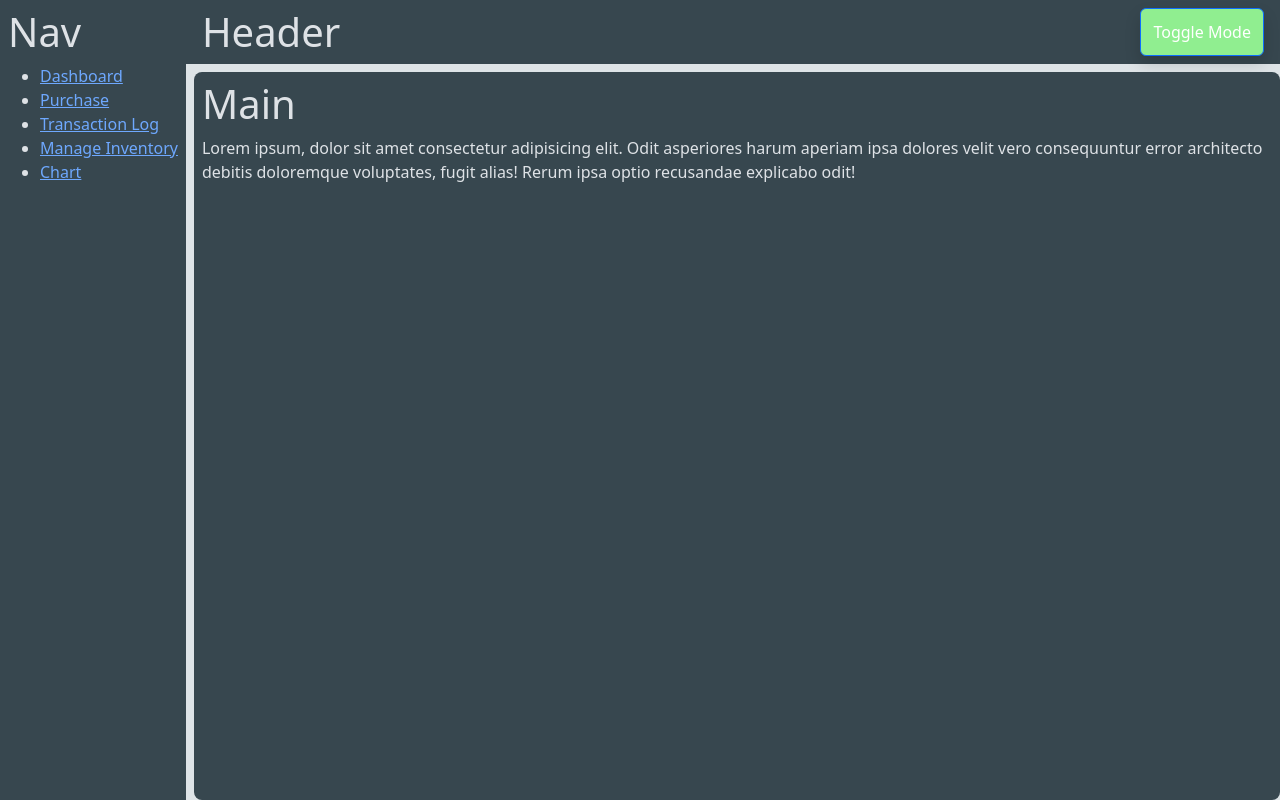
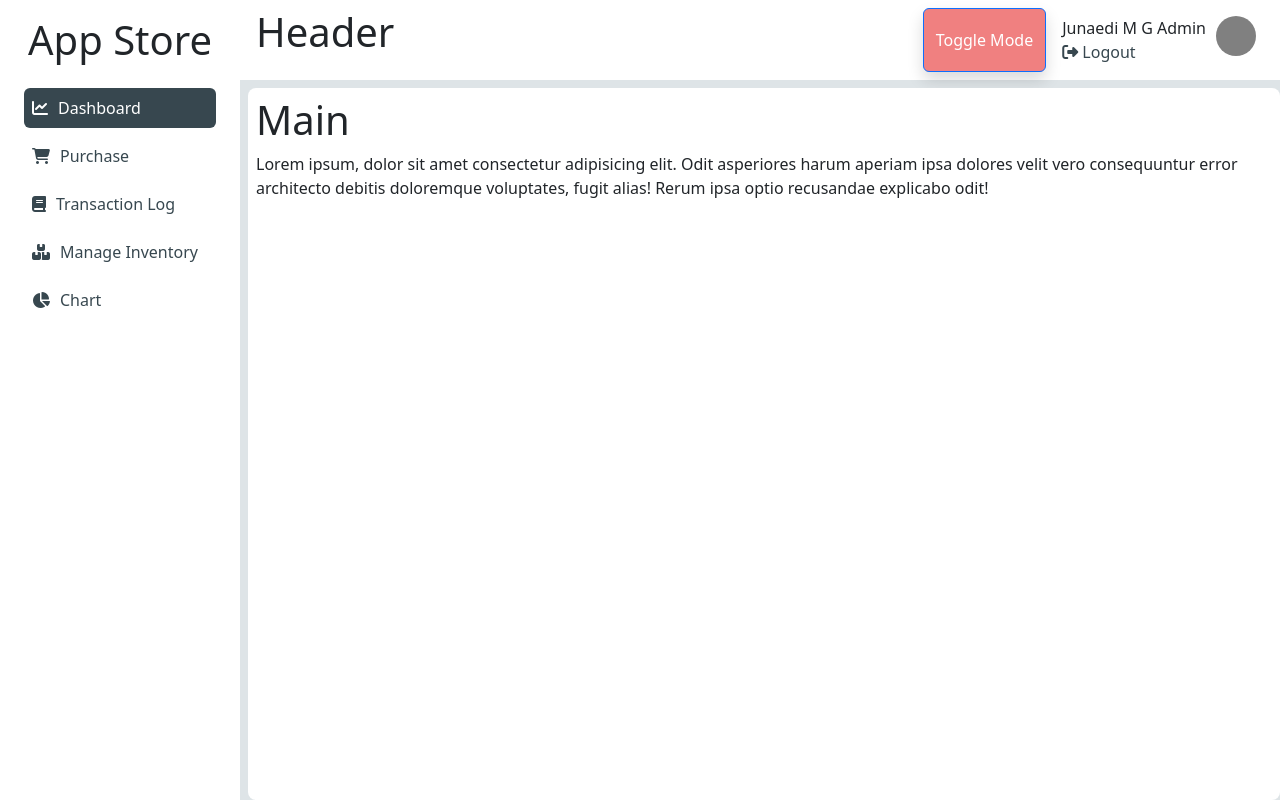
Before and after one commit to junaedimg/store-app, a PHP site: page / in a window 1280 px wide. Run offline with PHP 8.4, Linux system fonts and the light colour scheme; some libraries are stand-ins or nearby versions.

Commit message:
Improve UI navigation

```diff
--- a/app/view/static/Main.php
+++ b/app/view/static/Main.php
@@ -4,36 +4,82 @@ use app\config\config;
 ?>
 
 <!DOCTYPE html>
-<html lang="en" data-bs-theme=dark>
+<html lang="en" data-bs-theme="light">
 
 <head>
     <meta charset="UTF-8">
     <meta name="viewport" content="width=device-width, initial-scale=1.0">
     <title>STORE APP</title>
     <link rel="stylesheet" href="<?= config::BASEURL ?>store-app/public/assets/css/custom bootstrap.css">
+    <script src="https://kit.fontawesome.com/1b3a0a4af2.js" crossorigin="anonymous"></script>
 </head>
 
 <body>
-    <div class="container-fluid vh-100 p-0" id="main-page">
+    <div class="container-fluid vh-100 p-0 " id="main-page">
         <div class="d-flex h-100">
             <div class="container w-auto p-0">
                 <!-- NAVIGATION -->
-                <nav class="h-100 p-2">
-                    <h1 class="">Nav</h1>
-                    <ul>
-                        <li><a href="" class="text-nowrap">Dashboard</a></li>
-                        <li><a href="" class="text-nowrap">Purchase</a></li>
-                        <li><a href="" class="text-nowrap">Transaction Log</a></li>
-                        <li><a href="" class="text-nowrap">Manage Inventory</a></li>
-                        <li><a href="" class="text-nowrap">Chart</a></li>
+                <nav class="h-100 p-3">
+                    <div class="container mb-4">
+                        <span>
+                            <h1 class="text-nowrap">App Store</h1>
+                        </span>
+                    </div>
+                    <ul class="link p-0">
+                        <span class=""></span>
+                        <li class="p-2 m-2 list-unstyled rounded-2 active">
+                            <a href="javascript:void(0)" class="text-nowrap">
+                                <div class="logo"><i class="fa-solid fa-chart-line"></i></div>
+                                <span>Dashboard</span>
+                            </a>
+                        </li>
+                        <li class="p-2 m-2 list-unstyled rounded-2">
+                            <a href="javascript:void(0)" class="text-nowrap">
+                                <div class="logo"><i class="fa-solid fa-cart-shopping"></i></div>
+                                <span>Purchase</span>
+                            </a>
+                        </li>
+                        <li class="p-2 m-2 list-unstyled rounded-2">
+                            <a href="javascript:void(0)" class="text-nowrap">
+                                <div class="logo"><i class="fa-solid fa-book"></i></div>
+                                <span>Transaction Log</span>
+                            </a>
+                        </li>
+                        <li class="p-2 m-2 list-unstyled rounded-2">
+                            <a href="javascript:void(0)" class="text-nowrap">
+                                <div class="logo"><i class="fa-solid fa-boxes-stacked"></i></div>
+                                <span>Manage Inventory</span>
+                            </a>
+                        </li>
+                        <li class="p-2 m-2 list-unstyled rounded-2">
+                            <a href="javascript:void(0)" class="text-nowrap">
+                                <div class="logo"><i class="fa-solid fa-chart-pie"></i></div>
+                                <span>Chart</span>
+                            </a>
+                        </li>
                     </ul>
                 </nav>
             </div>
             <div class="container-fluid p-0 d-flex flex-column">
                 <!-- HEADER -->
                 <header class="py-2 px-3 d-flex justify-content-between">
-                    <h1 class="m-0">Header</h1>
-                    <button class="btn btn-primary btn-custom shadow " id="btnSwitch">Toggle Mode</button>
+                    <h1 class="m-0 ">Header</h1>
+                    <div class="option d-flex">
+                        <button class="btn btn-primary btn-custom shadow " id="btnSwitch">Toggle Mode</button>
+                        <div class="account p-2 ms-2 list-unstyled rounded-2">
+                            <div class="user">
+                                <div class="user-info">
+                                    <span class="name">Junaedi M G</span>
+                                    <span class="name">Admin</span>
+                                </div>
+                                <a href="javascript:void(0)" class="text-nowrap logout">
+                                    <i class="fa-solid fa-right-from-bracket"></i>
+                                    <span>Logout</span>
+                                </a>
+                            </div>
+                            <div class="image-user"><img src="" alt=""></div>
+                        </div>
+                    </div>
                 </header>
                 <!-- MAIN -->
                 <main class="flex-grow-1 ms-2 mt-2 p-2 rounded-3">
@@ -53,4 +99,5 @@ use app\config\config;
         }
     })
 </script>
+
 </html>
--- a/sass/custom bootstrap.scss
+++ b/sass/custom bootstrap.scss
@@ -1,29 +1,87 @@
 @import "scss/bootstrap";
-
 @import "scss/functions";
 @import "scss/variables";
 @import "scss/variables-dark";
 
-/* customize primary dark */
+/* -----Customize Style----- */
 
+// template color
+:root {
+  --bs-body-bg: #dee4e7;
+}
+
+// template color light theme
 [data-bs-theme="light"] {
-  --bs-body-bg: #dee4e7;
-  --custom-body-bg: #fff;
+  --custom-ui-bg: #fff;
+  --custom-ui-bg-invert: #37474f;
   .btn-custom {
     --bs-btn-bg: #{lightcoral};
   }
 }
-
+// template color dark theme
 [data-bs-theme="dark"] {
-  --bs-body-bg: #dee4e7;
-  --custom-body-bg: #37474f;
+  --custom-ui-bg: #37474f;
+  --custom-ui-bg-invert: #fff;
   .btn-custom {
     --bs-btn-bg: #{lightgreen};
   }
 }
 
-nav,
-main,
-header {
-  background-color: #{var(--custom-body-bg)};
+// (Custom Main) style that will be applied to all breakpoints
+
+#main-page {
+  nav,
+  main,
+  header {
+    background-color: var(--custom-ui-bg);
+    a,
+    a:hover,
+    a:visited,
+    a:active {
+      color: var(--custom-ui-bg-invert);
+      text-decoration: none;
+    }
+  }
 }
+
+// style that will be applied to break points (md) and above
+@include media-breakpoint-up(md) {
+  nav {
+    ul li a {
+      // border: 1px solid black;
+      gap: 10px;
+      display: flex;
+    }
+    .active {
+      background-color: var(--custom-ui-bg-invert);
+      a,
+      a:hover,
+      a:visited,
+      a:active,
+      span,
+      i {
+        color: var(--custom-ui-bg);
+        text-decoration: none;
+      }
+    }
+  }
+  header {
+    .account {
+      display: flex;
+      gap: 10px;
+      .image-user {
+        height: 40px;
+        width: 40px;
+        border-radius: 50%;
+        background-color: grey;
+      }
+      .user {
+        width: max-content;
+      }
+    }
+  }
+}
+
+// style that will be applied to break points (xl) and above
+@include media-breakpoint-up(xl) {
+}
```
Also changed, not shown: public/assets/css/custom bootstrap.css, 1 other file.
